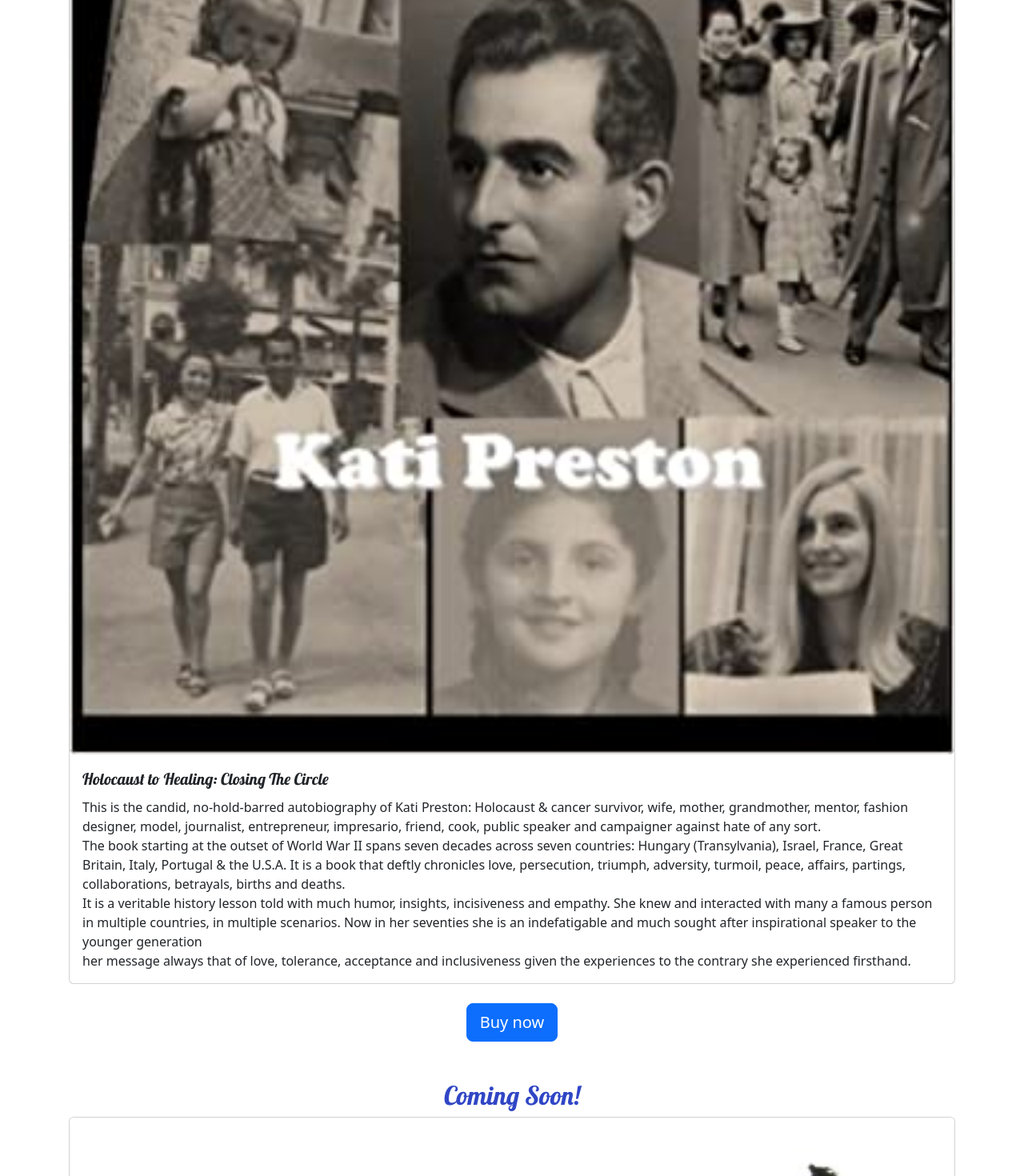
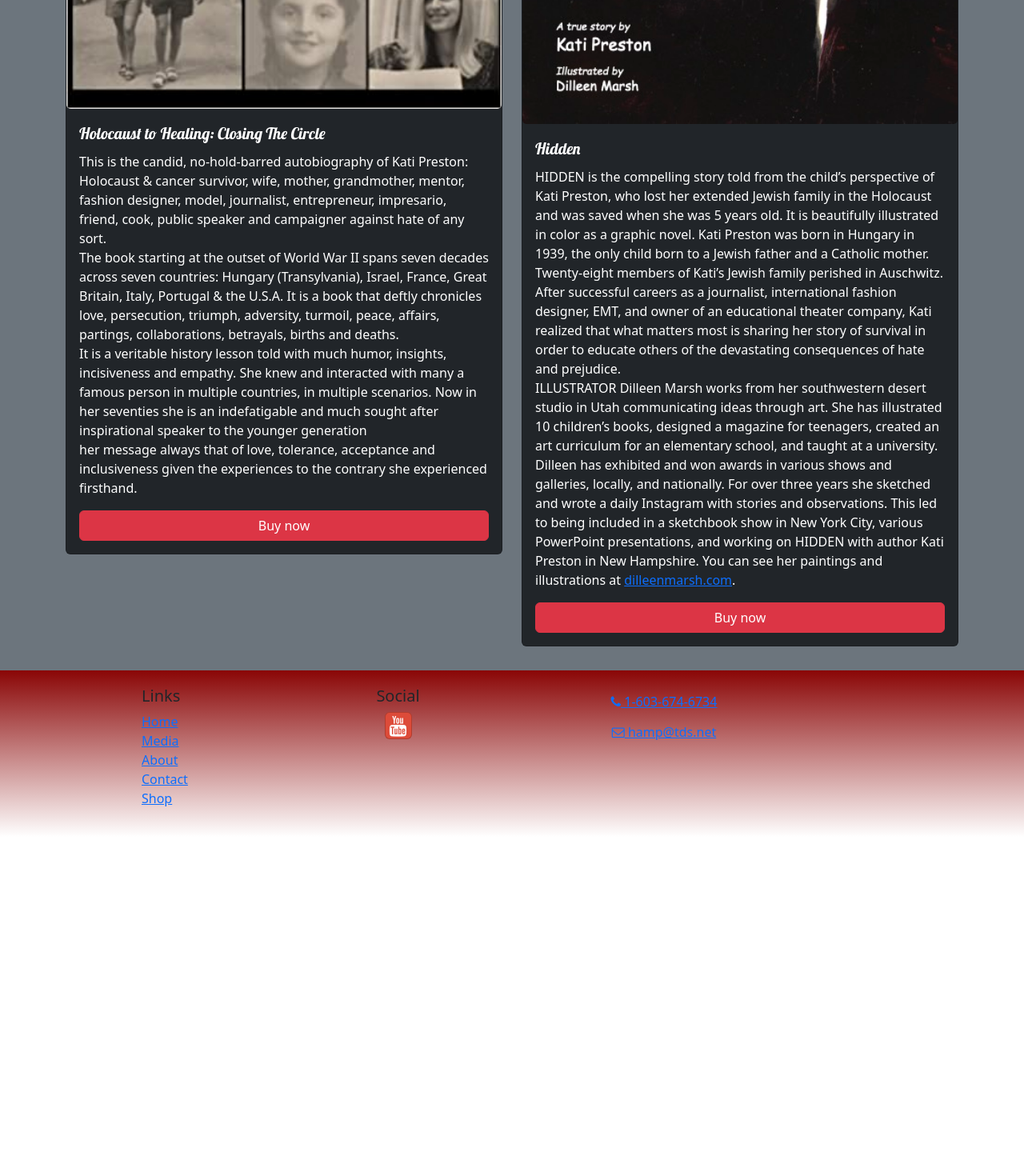
Before and after one commit to BennyBuns/katySite, a React (Create React App) app: page /shop in a window 1280 px wide. Shown: the part 1220-2690 px from the top of the page at 80% size. After the commit the page ends 2266 px from the top, so only its background shows below. Built offline with nearby package versions, Linux system fonts and the light colour scheme.

Commit message:
styling for home and shop changes.

```diff
--- a/package.json
+++ b/package.json
@@ -19,8 +19,7 @@
     "reactstrap": "^9.0.1",
     "redux-logger": "^3.0.6",
     "typeface-lobster": "^1.1.13",
-    "typeface-open-sans": "^1.1.13",
-    "web-vitals": "^2.1.4"
+    "typeface-open-sans": "^1.1.13"
   },
   "scripts": {
     "start": "react-scripts start",
--- a/public/index.html
+++ b/public/index.html
@@ -8,7 +8,7 @@
     <meta
     name="keywords" content="kathy preston, kati preston, holocaust, survivor, kati, kathy, barnstead, hampstead, Hidden, kati speaks, kathy speaks"
     />
-    <meta name="google-site-verification" content="-64bJUoTc_EYGl1PBrGmdpF3lQuIYaIy8tuYMdZ-fik" />
+    <meta name="google-site-verification" content="dJ_4HzwRGD6pnh77acU_7_HDBUQPYH5bukeYGk8YK9o" />
     <meta name="page-type" content="educational">
     <meta
       name="description"
--- a/src/App.css
+++ b/src/App.css
@@ -2,20 +2,37 @@ body {
   font-family: 'Open Sans', sans-serif;
 }
 
-h1,
-h2,
-h3,
-.card-body>.card-title {
+h1 {
   font-family: 'Lobster', cursive;
+}
+
+h2 {
+  font-family: 'Lobster', cursive;
+  color: #3046c5;
+}
+
+h3 {
+  font-family: 'Lobster', cursive;
+}
+
+.cardStyle {
+  border: 0;
+  margin-bottom: 30px;
+  margin-top: 30px;
+  border-radius: 6px
+}
+
+.card-body {
+  padding: 0.9375rem 1.875rem;
+  flex: 1 1 auto;
+  color: azure;
+
 }
 
 .card-title {
   font-weight: 500;
   font-size: 1.25rem;
-}
-
-h2 {
-  color: #3046c5;
+  font-family: 'Lobster', cursive;
 }
 
 .card-img-overlay .card-title {
@@ -32,7 +49,7 @@ h2 {
 .site-footer {
   background-image: linear-gradient(#8a0606, white);
   padding: 20px 0;
-  margin-top: 2rem;
+  margin-top: 0;
 }
 
 .navbar-brand {
@@ -50,7 +67,7 @@ h2 {
 .navbar-dark {
   background-color: #901cad;
   background-image: linear-gradient(to right, #d66666, #921717, #4d0619);
-  margin-bottom: 2rem;
+  margin-bottom: 0;
   min-height: 8rem;
 }
 
@@ -66,6 +83,7 @@ h2 {
   min-height: auto;
   align-content: center;
 }
+
 .headerImg {
   display: flex;
   background-position: center;
--- a/src/components/HeaderComponent.js
+++ b/src/components/HeaderComponent.js
@@ -17,7 +17,7 @@ const Header = () => {
 
     return (
         <React.Fragment>
-            <Navbar dark color='primary' sticky='top' expand='md'>
+            <Navbar className='navbar-dark' sticky='top' expand='md'>
                 <NavbarBrand className='mr-auto' href='/'>
                     <img className='rounded-circle' src={katiLogo} width="30" alt="Kati Logo" />
                 </NavbarBrand>
--- a/src/components/ImageHeader.js
+++ b/src/components/ImageHeader.js
@@ -3,7 +3,7 @@ import katiLogo from '../assets/katiLogo.jpg';
 
 const HeaderImg = () => {
     return (
-        <section>
+        <section className='bg-secondary'>
             <div className='container'>
                 <div className='row'>
                     <div className='col headerBackground'>
--- a/src/pages/ContactPage.js
+++ b/src/pages/ContactPage.js
@@ -17,10 +17,10 @@ const ContactPage = () => {
             </div>
         </div>
         <div>
-            <h2>Lecture</h2>
+            <h2>Book an Event</h2>
             <p>
                 To set up a lecture please contact at the number or email listed. <br/>
-                A small honorarium between $200 - $500 depending on travel and time commitment to help pay for a driver would be appreciated.
+                A small honorarium between $250 - $500 depending on travel and time commitment to help pay for a driver would be appreciated.
             </p>
         </div>
         <div className="row row-content align-items-center">
--- a/src/pages/HomePage.js
+++ b/src/pages/HomePage.js
@@ -1,19 +1,20 @@
 import React from 'react';
-import { Card, CardBody, CardDeck, CardImg, CardImgOverlay, CardTitle, Button } from 'reactstrap';
+import { Card, CardBody, CardDeck, CardImg, CardImgOverlay, CardTitle,
+Container, Row, Col } from 'reactstrap';
 import sununu from '../assets/Sununu.jpg'
 
 const HomePage = () => {
     return (
-        <div>
-            <div className='container'>
-                <div className='row'>
-                    <div>
-                        <Card>
+        <div className='bg-secondary'>
+            <Container>
+                <Row >
+                    <Col className='d-flex justify-content-center'>
+                        <Card className='cardStyle bg-dark text-white'>
                             <CardImg className='card-img-top' width="25%" src={sununu} alt='kati picture'></CardImg>
                             <CardImgOverlay>
                                 <CardTitle> Gov. Sununu Signing Holocaust education bill</CardTitle>
                             </CardImgOverlay>
-                            <CardBody>
+                            <CardBody className='cardbody'>
                                 <blockquote className="blockquote">
                                     <p className="mb-0">“I honestly think this generation of kids in school today will save the world, I want to give them the opportunity to hear,
                                         to learn the history of what can happen with prejudice and how far it can be pushed.”
@@ -23,22 +24,19 @@ const HomePage = () => {
                                         Gov. Sununu
                                     </footer>
                                 </blockquote>
+                                <a class="btn btn-danger d-flex justify-content-center" target="_blank" href="https://www.sentinelsource.com/news/local/sununu-signs-genocide-education-bill/article_c7321fde-b09c-5934-bdda-024763960aa5.html">
+                                Link to article
+                                    </a>
                             </CardBody>
                         </Card>
-                        <br/>
-                        <div className='col'>
-                            <a className='d-flex justify-content-center' href="https://www.sentinelsource.com/news/local/sununu-signs-genocide-education-bill/article_c7321fde-b09c-5934-bdda-024763960aa5.html">
-                                <Button color="primary" size="lg">Link to article</Button>
-                            </a>{' '}
-                        </div>
-                    </div>
+                    </Col>
 
                     <CardDeck>
                     <div className='col '>
                     <br/>
                     <br/>
                         <h2 className='col d-flex justify-content-center'>Testimonials</h2>
-                            <Card className="bg-light mt-3">
+                            <Card className="cardStyle bg-dark text-white mt-3">
                                 <CardBody>
                                     <blockquote className="blockquote">
                                         <p className="mb-0">“Your devotion speaking to groups and students is so selfless, but I was amazed when witnessing myself the impact you had on all the students at Strafford. They are still talking about it, and ways they can contribute to society
@@ -50,7 +48,7 @@ const HomePage = () => {
                             </Card>
                         </div>
                         <div className='col '>
-                            <Card className="bg-light mt-3">
+                            <Card className="cardStyle bg-dark text-white mt-3">
                                 <CardBody>
                                     <blockquote className="blockquote">
                                         <p className="mb-0">“Words cannot describe how amazing you are. You have made me change my way of thinking...You have changed my way of how not to hate [because] you went through horrible things and you found a way to not hate.”</p> <br />
@@ -61,7 +59,7 @@ const HomePage = () => {
                             </Card>
                         </div>
                         <div className="col">
-                            <Card className="bg-light mt-3">
+                            <Card className="cardStyle bg-dark text-white mt-3">
                                 <CardBody>
                                     <blockquote className="blockquote">
                                         <p className="mb-0">“You are an inspiration to those of us who are going to push forward and make something like the Holocaust never happen again.”</p> <br />
@@ -73,7 +71,7 @@ const HomePage = () => {
                             </Card>
                         </div>
                         <div className="col">
-                            <Card className="bg-light mt-3">
+                            <Card className="cardStyle bg-dark text-white mt-3">
                                 <CardBody>
                                     <blockquote className="blockquote">
                                         <p className="mb-0">“At my old school, I never really learned about the Holocaust as deep as we learn about it here. I am thankful that you came to further my knowledge about the past and how survivors have their own story. You are such a nice person and for you to share your story to thousands of students is just amazing. Thank you!”</p> <br />
@@ -85,8 +83,8 @@ const HomePage = () => {
                             </Card>
                         </div>
                     </CardDeck>
-                </div>
-            </div>
+                </Row>
+            </Container>
         </div>
     )
 };
--- a/src/pages/ShopPage.js
+++ b/src/pages/ShopPage.js
@@ -1,7 +1,7 @@
 import React from 'react';
 import {
     Card, CardImg, CardText, CardBody, CardTitle, Container, Row, Col,
-    Breadcrumb, BreadcrumbItem, Button
+    Breadcrumb, BreadcrumbItem
 } from 'reactstrap';
 import closingTheCircle from '../assets/closingTheCircle.jpg';
 import hidden from '../assets/Hidden.jpg';
@@ -10,61 +10,66 @@ import { Link } from 'react-router-dom';
 
 const ShopPage = () => {
     return (
+        <div className='bg-secondary'>
+            <Breadcrumb>
+                <BreadcrumbItem><Link className='text-danger' to='/'>Home</Link></BreadcrumbItem>
+                <BreadcrumbItem active>Shop</BreadcrumbItem>
+            </Breadcrumb>
+            <h1 className='d-flex justify-content-center text-danger'> Shop </h1>
+            <hr />
             <Container>
                 <Row>
-                <Col className='col-md m-1'>
-                    <Breadcrumb>
-                        <BreadcrumbItem><Link to='/'>Home</Link></BreadcrumbItem>
-                        <BreadcrumbItem active>Shop</BreadcrumbItem>
-                    </Breadcrumb>
-                    <h1 className='d-flex justify-content-center'> Shop </h1>
-                    <hr />
+                    <Col className='col-12 col-lg-6' >
+
+
                         <div>
-                        <Card>
-                            <CardImg className='card-img-top' width="25%" src={closingTheCircle} alt='Closing the Circle book cover' />
-                            <CardBody>
+                            <Card className='cardStyle bg-dark text-white'>
+                                <CardImg className=' card-img-top' src={closingTheCircle} alt='Closing the Circle book cover' />
+                                <CardBody className='cardbody'>
                                     <CardTitle>Holocaust to Healing: Closing The Circle</CardTitle>
                                     <CardText>This is the candid, no-hold-barred autobiography of Kati Preston: Holocaust & cancer survivor, wife, mother, grandmother, mentor, fashion designer, model, journalist, entrepreneur, impresario, friend, cook, public speaker and campaigner against hate of any sort. <br />
                                         The book starting at the outset of World War II spans seven decades across seven countries: Hungary (Transylvania), Israel, France, Great Britain, Italy, Portugal & the U.S.A. It is a book that deftly chronicles love, persecution, triumph, adversity, turmoil, peace, affairs, partings, collaborations, betrayals, births and deaths. <br />
                                         It is a veritable history lesson told with much humor, insights, incisiveness and empathy. She knew and interacted with many a famous person in multiple countries, in multiple scenarios. Now in her seventies she is an indefatigable and much sought after inspirational speaker to the younger generation <br />
                                         her message always that of love, tolerance, acceptance and inclusiveness given the experiences to the contrary she experienced firsthand.
                                     </CardText>
+                                    <a class="btn btn-danger d-flex justify-content-center" target="_blank" href="https://www.amazon.com/Holocaust-Healing-Closing-Kati-Preston/dp/1519621248">
+                                        Buy now
+                                    </a>
                                 </CardBody>
                             </Card>
                         </div>
                         <br />
-                    <div>
-                        <a className='d-flex justify-content-center' href="https://www.amazon.com/Holocaust-Healing-Closing-Kati-Preston/dp/1519621248">
-                            <Button color="primary" size="lg" >Buy now</Button>
-                        </a>
-                    </div>
-                    <br />
-                    <br />
-                    <h2 className='d-flex justify-content-center'>Coming Soon!</h2>
-                    <Card>
-                        <CardImg className='card-img-top' width="25%" src={hidden} alt='Closing the Circle book cover' />
-                        <CardBody>
+                    </Col>
+
+                    <Col className='col-12 col-lg-6'>
+                        <Card className='cardStyle bg-dark text-white'>
+                            <CardImg className='card-img-top' src={hidden} alt='Closing the Circle book cover' />
+                            <CardBody className='cardbody'>
                                 <CardTitle>Hidden</CardTitle>
                                 <CardText>
-                                HIDDEN is the true story of Kati Preston, who lost her father and her extended Jewish family in the Holocaust when she was 5 years old.
-                                Fully illustrated, graphic novel
-                                Over 175 images with full color throughout
-                                Includes a Study Guide for schools
-                                Endorsed by Governor Chris Sununu
+                                    HIDDEN is the compelling story told from the child’s perspective of Kati Preston, who lost her extended Jewish family in the Holocaust and was saved when she was 5 years old.
+                                    It is beautifully illustrated in color as a graphic novel.
+                                    Kati Preston was born in Hungary in 1939, the only child born to a Jewish father and a Catholic mother.
+                                    Twenty-eight members of Kati’s Jewish family perished in Auschwitz.
+                                    After successful careers as a journalist, international fashion designer, EMT, and owner of an educational theater company, Kati realized that what matters most is sharing
+                                    her story of survival in order to educate others of the devastating consequences of hate and prejudice.
                                     <br />
-                                <br/>
                                     ILLUSTRATOR Dilleen Marsh works from her southwestern desert studio in Utah communicating ideas through art.
                                     She has illustrated 10 children’s books, designed a magazine for teenagers, created an art curriculum for an elementary school, and taught at a university.
                                     Dilleen has exhibited and won awards in various shows and galleries, locally, and nationally.
                                     For over three years she sketched and wrote a daily Instagram with stories and observations.
                                     This led to being included in a sketchbook show in New York City, various PowerPoint presentations, and working on HIDDEN with author Kati Preston in New Hampshire.
-                                You can see her paintings and illustrations at <a href='https://www.dilleenmarsh.com/'>dilleenmarsh.com</a>.
+                                    You can see her paintings and illustrations at <a href='https://www.dilleenmarsh.com/' target="_blank">dilleenmarsh.com</a>.
                                 </CardText>
+                                <a class="btn btn-danger d-flex justify-content-center" target="_blank" href="https://pathway-book-service-cart.mypinnaclecart.com/peter-e-randall/hidden-a-true-story-of-the-holocaust/">
+                                    Buy now
+                                </a>
                             </CardBody>
                         </Card>
                     </Col>
                 </Row>
             </Container>
+        </div>
     )
 };
 
```
Lines whose indentation alone changed are shown as unchanged.
